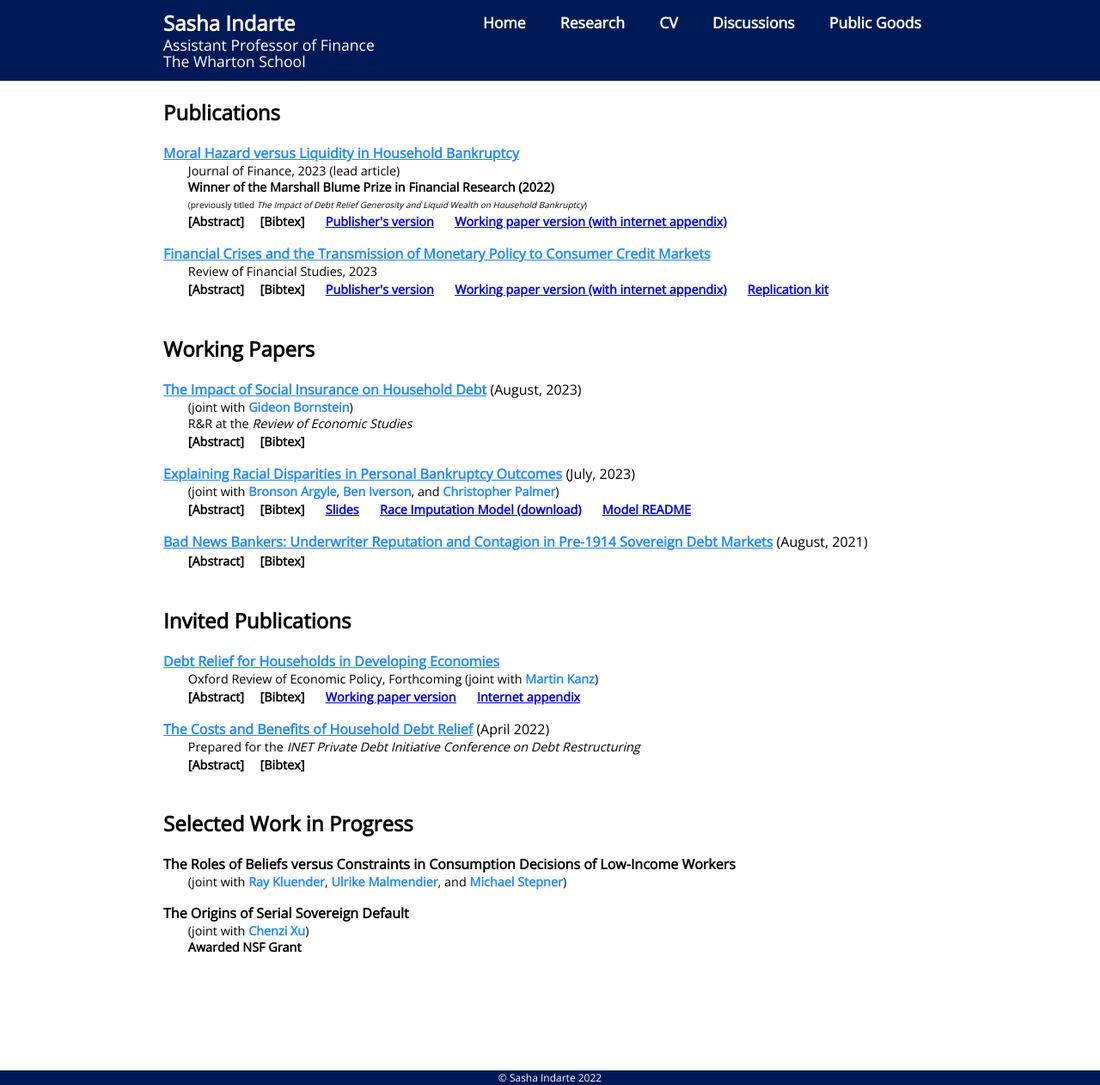
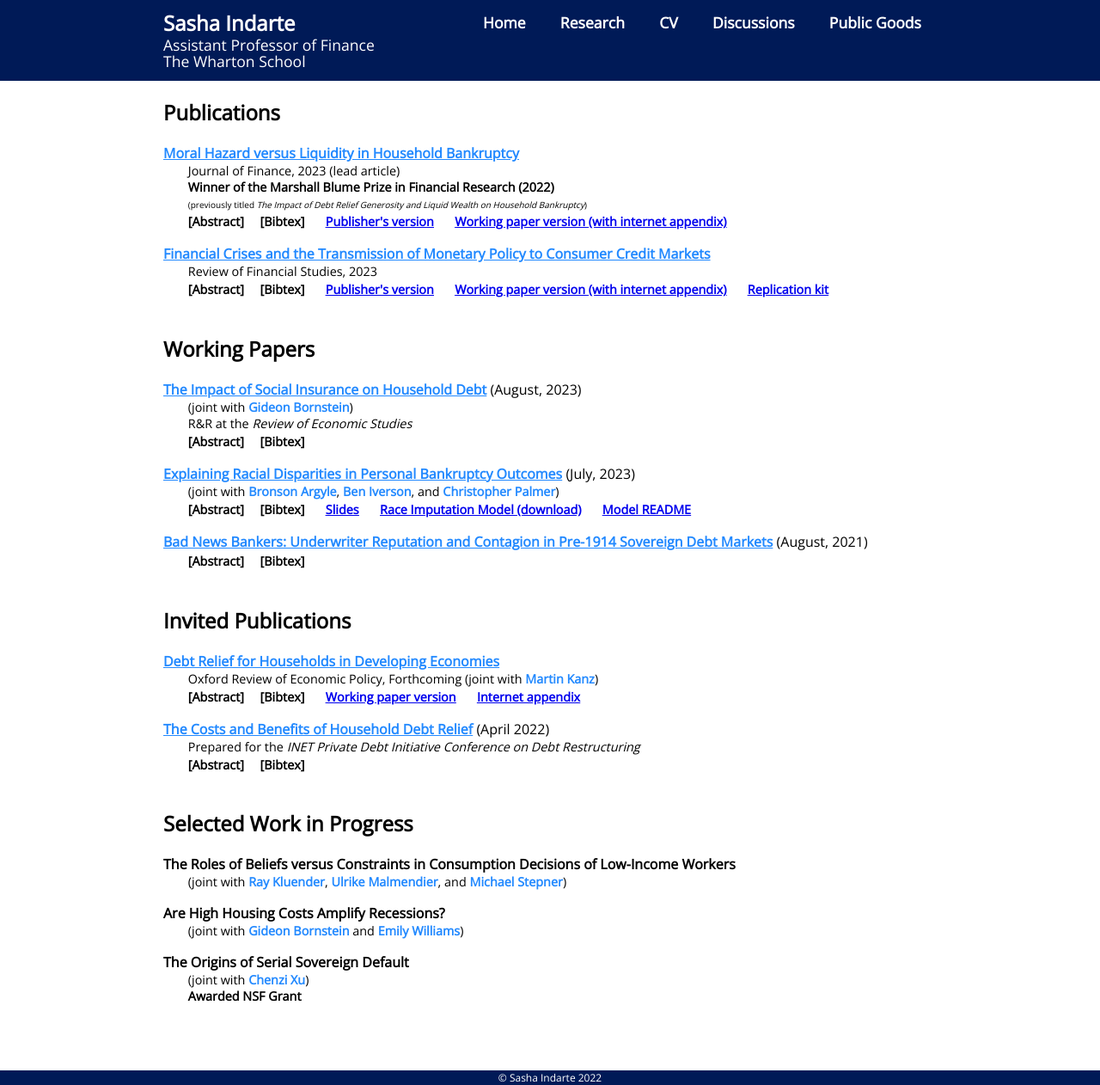
Before and after one commit to sashaindarte/sashaindarte.github.io, a Jekyll site: the page built from research/index.html, in a window 1280 px wide and 1262 px high. Shown: the whole window at 86% size. Built offline with Jekyll 4.4.1, drawn with Linux system fonts in a browser that asks for light colours.

Commit message:
added housing paper

```diff
--- a/research/index.html
+++ b/research/index.html
@@ -338,6 +338,13 @@ title: Sasha Indarte - Research
 		</p>
 
 
+		<p style="margin-bottom:0px;">
+			<b> Are High Housing Costs Amplify Recessions? </b>
+		</p>
+		<p style="padding-left:2em;padding-bottom:0em;margin-top:0em;margin-bottom:0em;font-size:0.9em;">
+			(joint with <a href="https://www.gideon-bornstein.com/">Gideon Bornstein</a> and <a href="https://www.emilywilliamshouseholdfinance.com/">Emily Williams</a>)
+		</p>
+
 
 		<p style="margin-bottom:0px;">
 			<b> The Origins of Serial Sovereign Default </b>
```
